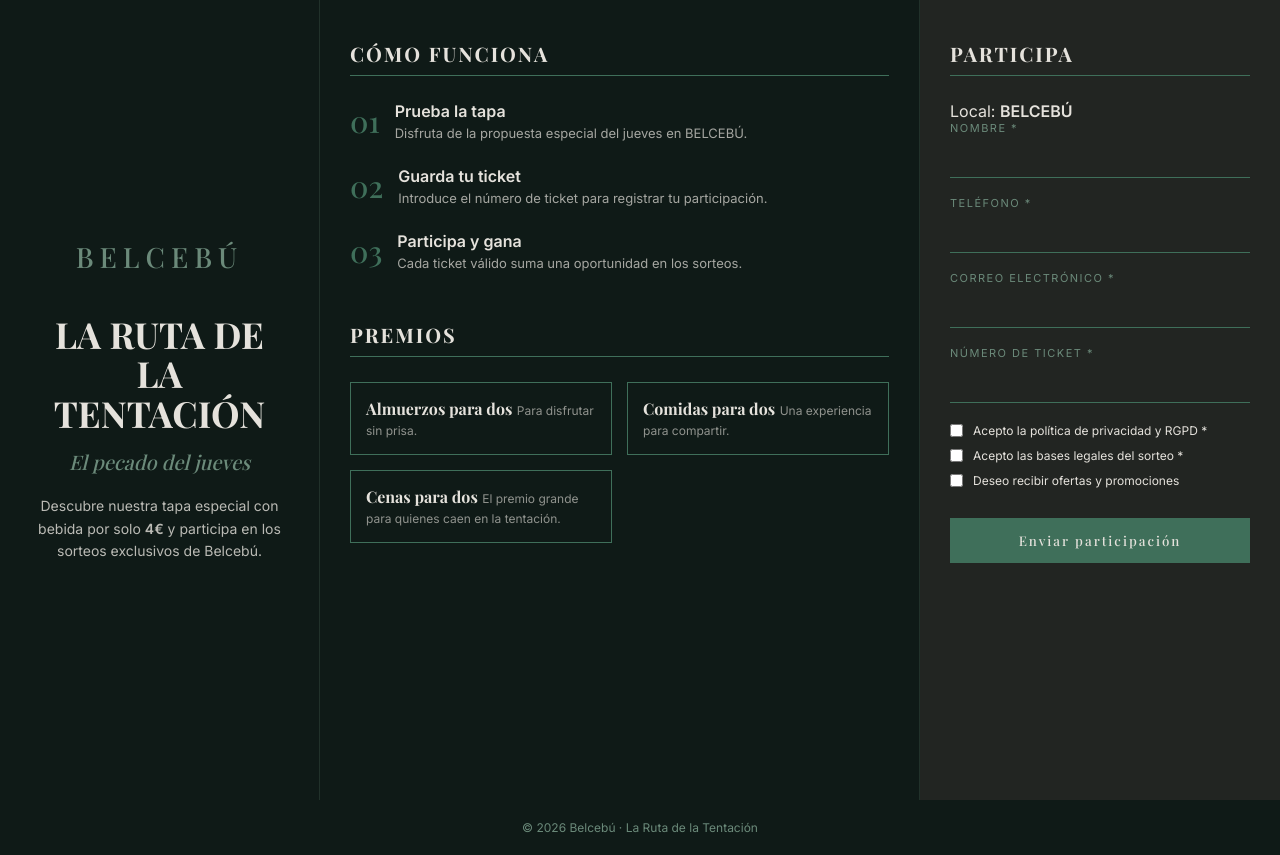
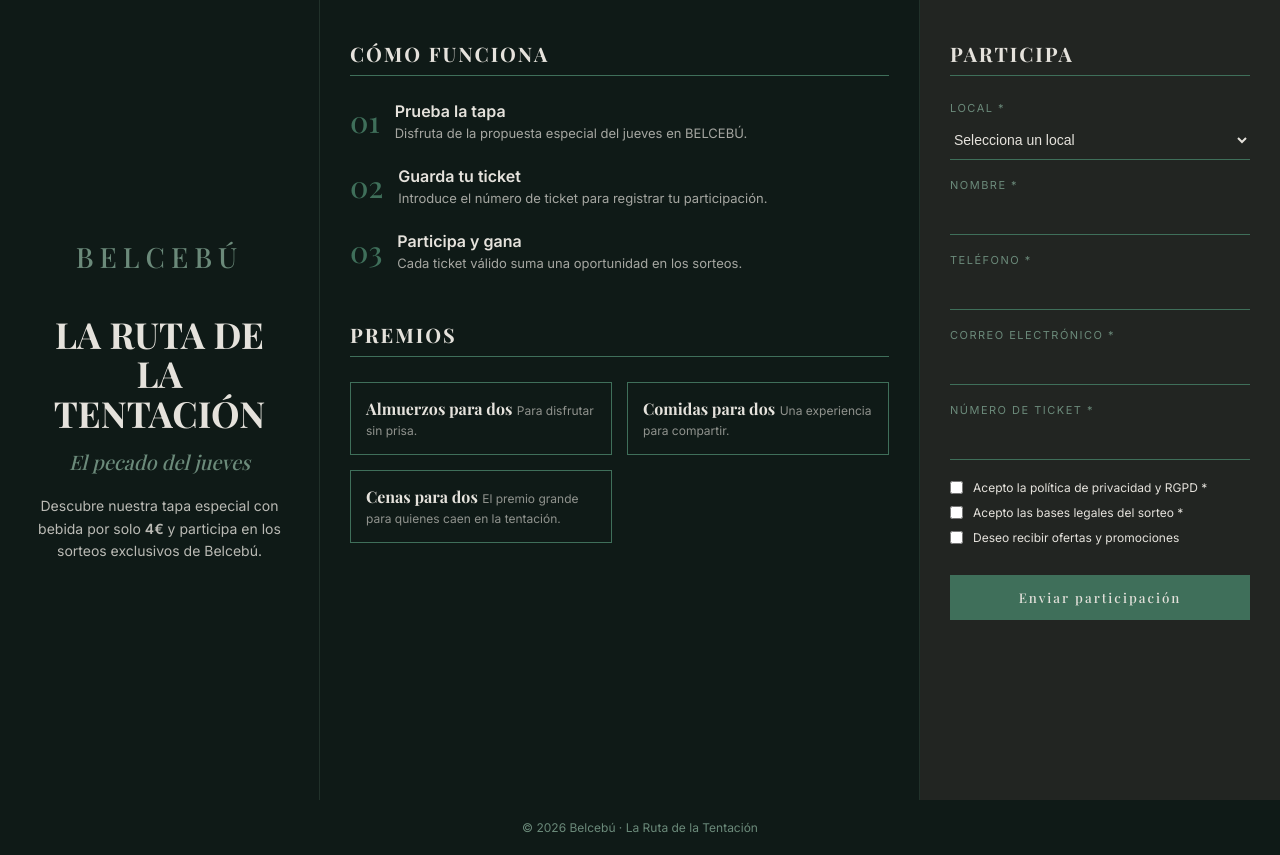
Before and after one commit to tribandtrip/belcebu-promos, a plain HTML site: page index.html in a window 1280 px wide. Drawn offline with nearby package versions, Linux system fonts and the light colour scheme.

Commit message:
Corregir app js selector local

```diff
--- a/index.html
+++ b/index.html
@@ -87,9 +87,14 @@
     <section class="col form-section">
       <h2 class="section-title">Participa</h2>
 
-      <p class="local-display">
-        Local: <strong class="local-name">BELCEBÚ</strong>
-      </p>
+      <div class="input-group">
+        <label class="label" for="localSelect">Local *</label>
+        <select class="input" id="localSelect" name="localSelect" required>
+          <option value="">Selecciona un local</option>
+          <option value="belcebu">Belcebú</option>
+          <option value="pecat">El Pecat</option>
+        </select>
+      </div>
 
       <form id="participation-form">
         <div class="input-group">
--- a/js/app.js
+++ b/js/app.js
@@ -5,15 +5,19 @@ document.addEventListener('DOMContentLoaded', () => {
   const messageContainer = document.querySelector('#form-message');
   const localDisplayElements = document.querySelectorAll('.local-name');
   const submitBtn = form.querySelector('button[type="submit"]');
+  const localSelect = document.querySelector('#localSelect');
 
-  const urlParams = new URLSearchParams(window.location.search);
-  const rawLocal = (urlParams.get('local') || 'belcebu').toLowerCase();
+  const getLocalDisplay = (value) => {
+    if (value === 'pecat') return 'EL PECAT';
+    if (value === 'belcebu') return 'BELCEBÚ';
+    return 'BELCEBÚ';
+  };
 
-  const local = rawLocal === 'pecat' ? 'pecat' : 'belcebu';
-  const displayName = local === 'pecat' ? 'EL PECAT' : 'BELCEBÚ';
-
-  localDisplayElements.forEach(el => {
-    el.textContent = displayName;
+  localSelect.addEventListener('change', () => {
+    const displayName = getLocalDisplay(localSelect.value);
+    localDisplayElements.forEach(el => {
+      el.textContent = displayName;
+    });
   });
 
   const isValidEmail = (email) => /^[^\s@]+@[^\s@]+\.[^\s@]+$/.test(email);
@@ -24,8 +28,13 @@ document.addEventListener('DOMContentLoaded', () => {
 
     const formData = new FormData(form);
 
+    if (!localSelect.value) {
+      showMessage('Selecciona el local.', 'error');
+      return;
+    }
+
     const payload = {
-      local,
+      local: localSelect.value,
       nombre: String(formData.get('nombre') || '').trim(),
       telefono: String(formData.get('telefono') || '').trim(),
       email: String(formData.get('email') || '').trim(),
@@ -81,6 +90,10 @@ document.addEventListener('DOMContentLoaded', () => {
       showMessage(result.message || '¡Participación registrada con éxito! Mucha suerte.', 'success');
       form.reset();
 
+      localDisplayElements.forEach(el => {
+        el.textContent = 'BELCEBÚ';
+      });
+
     } catch (error) {
       console.error(error);
       showMessage('Error de conexión. Inténtalo de nuevo en unos minutos.', 'error');
```
